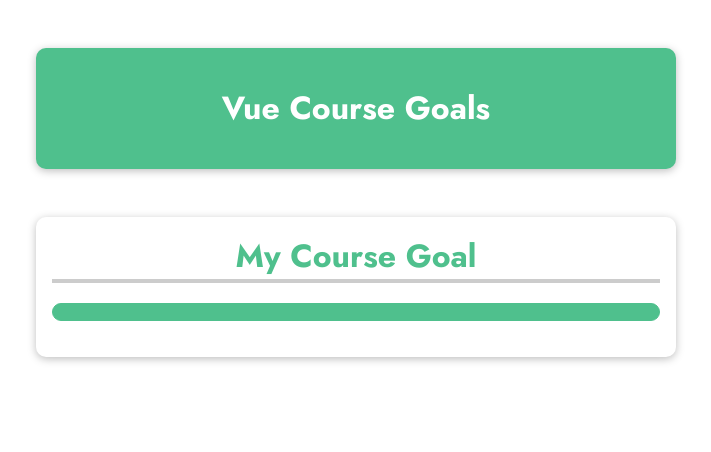
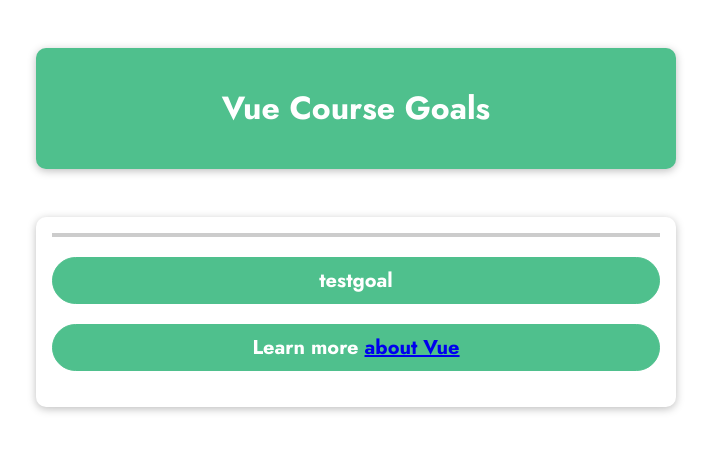
Before and after one commit to x0x1x0/vue_learning, a plain HTML site: page s_2/01-01-starting-code/index.html in a window 1280 px wide. Shown: the whole page, without its empty margins (284-995 px from the left). Drawn offline with nearby package versions, Linux system fonts and the light colour scheme.

Commit message:
assignment_1 done

```diff
--- /dev/null
+++ b/s_2/01-01-starting-code/app.js
@@ -0,0 +1,19 @@
+const app = Vue.createApp({
+  data() {
+    return {
+      courseGoalA: "testgoal",
+      courseGoalB: "asdasdasd",
+      vueLink: "https://vuejs.org/",
+    };
+  },
+  methods: {
+    outputGoal() {
+      const randomNumber = Math.random();
+      if (randomNumber < 0.5) {
+        return this.courseGoalA;
+      } else {
+        return this.courseGoalB;
+      }
+    },
+  },
+}).mount("#user-goal");
--- a/s_2/01-starting-code/index.html
+++ b/s_2/01-01-starting-code/index.html
@@ -17,8 +17,10 @@
       <h1>Vue Course Goals</h1>
     </header>
     <section id="user-goal">
-      <h2>My Course Goal</h2>
-      <p></p>
+      <h2>{{ coursegoalA }}</h2>
+      <p>{{ outputGoal() }}</p>
+      <p>Learn more <a v-bind:href="vueLink"> about Vue</a></p>
+
     </section>
   </body>
 </html>
--- /dev/null
+++ b/s_2/01-02-assignment_1/styles.css
@@ -0,0 +1,63 @@
+* {
+  box-sizing: border-box;
+}
+
+html {
+  font-family: 'Jost', sans-serif;
+}
+
+body {
+  margin: 0;
+}
+
+section {
+  box-shadow: 0 2px 8px rgba(0, 0, 0, 0.26);
+  margin: 3rem;
+  border-radius: 10px;
+  padding: 1rem;
+  text-align: center;
+}
+
+h2 {
+  font-size: 2rem;
+  border-bottom: 4px solid #ccc;
+  color: #970076;
+  margin: 0 0 1rem 0;
+}
+
+p {
+  font-size: 1.25rem;
+  font-weight: bold;
+  background-color: #970076;
+  padding: 0.5rem;
+  color: white;
+  border-radius: 25px;
+}
+
+input {
+  font: inherit;
+  border: 1px solid #ccc;
+}
+
+input:focus {
+  outline: none;
+  border-color: #1b995e;
+  background-color: #d7fdeb;
+}
+
+button {
+  font: inherit;
+  cursor: pointer;
+  border: 1px solid #ff0077;
+  background-color: #ff0077;
+  color: white;
+  padding: 0.05rem 1rem;
+  box-shadow: 1px 1px 2px rgba(0, 0, 0, 0.26);
+}
+
+button:hover,
+button:active {
+  background-color: #ec3169;
+  border-color: #ec3169;
+  box-shadow: 1px 1px 4px rgba(0, 0, 0, 0.26);
+}
```
Also changed, not shown: s_2/01-02-assignment_1/app.js (added, +19 -0 lines), s_2/01-02-assignment_1/index.html (added, +32 -0 lines), s_2/01-01-starting-code/styles.css (renamed from s_2/01-starting-code/styles.css), s_2/01-starting-code/app.js (deleted).
